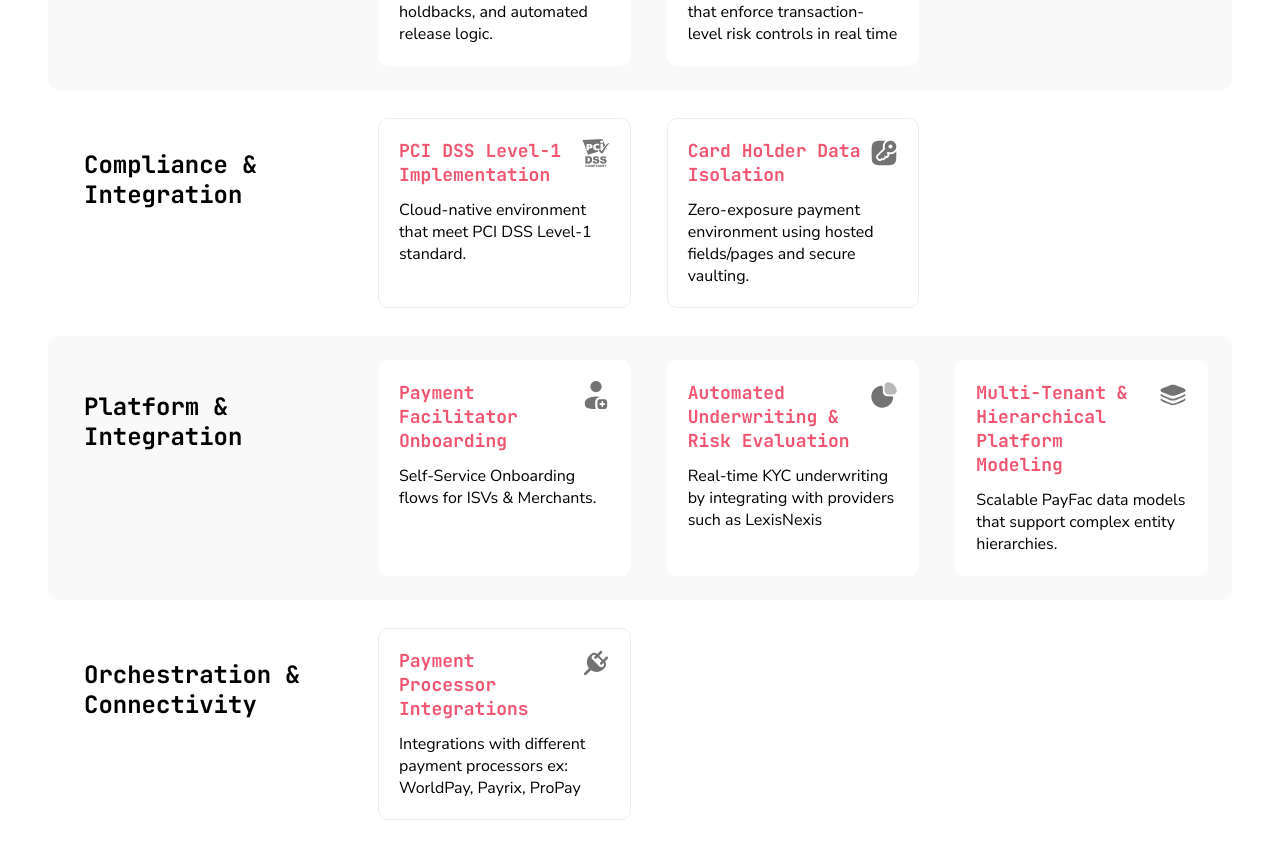
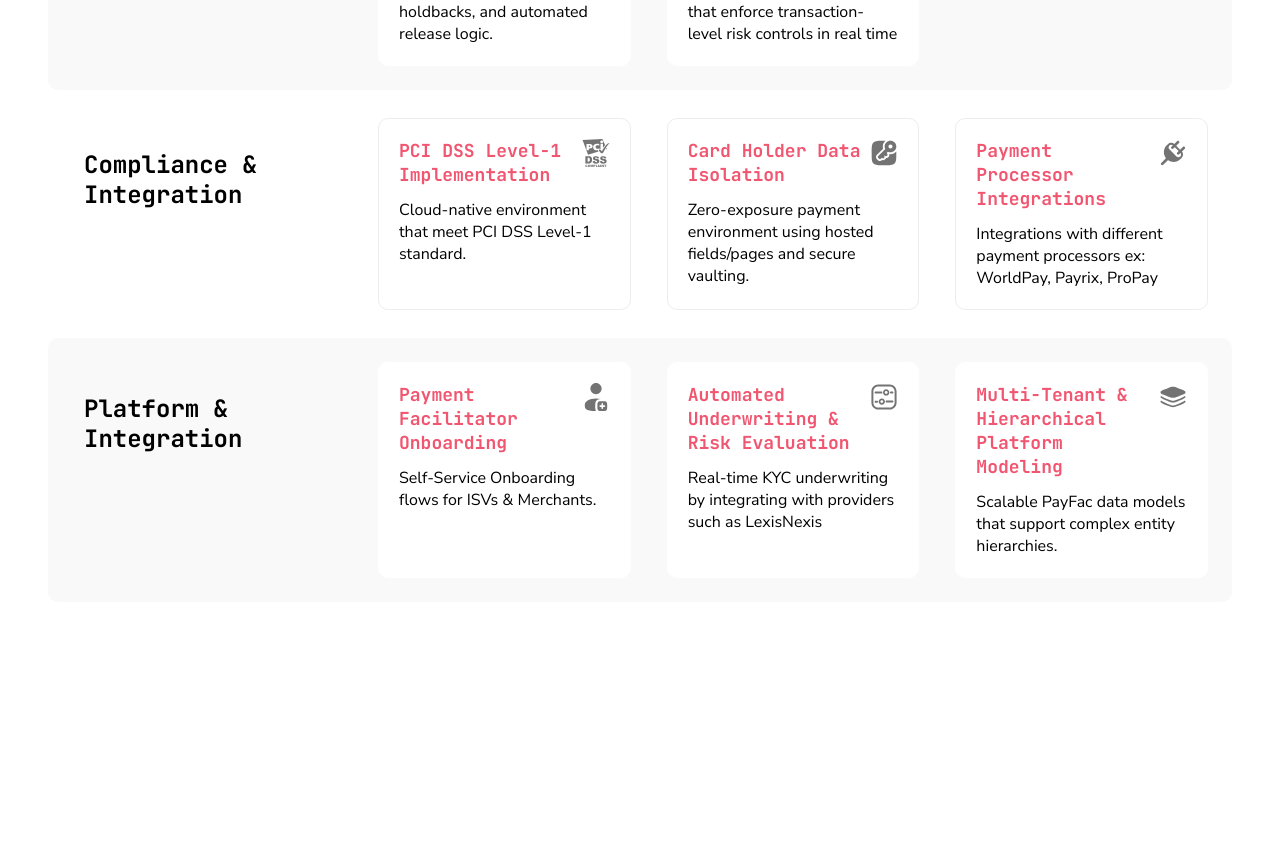
Before and after one commit to beautiful-code/bc-website, a Next.js app: page /fintech-capabilities in a window 1280 px wide. Shown: the part 503-1362 px from the top of the page. After the commit the page ends 1137 px from the top, so only its background shows below. Built offline with nearby package versions, Linux system fonts and the light colour scheme.

Commit message:
New changes to the some sections

```diff
--- a/src/app/fintech-capabilities/page.tsx
+++ b/src/app/fintech-capabilities/page.tsx
@@ -157,6 +157,12 @@ export default function FinTechCapabilitiesPage() {
               description="Zero-exposure payment environment using hosted fields/pages and secure vaulting."
               className="border border-[#EDEDED]"
             />
+            <CapabilityBox
+              icon="/icons/fintech/plug.svg"
+              title="Payment Processor Integrations"
+              description="Integrations with different payment processors ex: WorldPay, Payrix, ProPay"
+              className="border border-[#EDEDED]"
+            />
           </Section>
 
 
@@ -169,7 +175,7 @@ export default function FinTechCapabilitiesPage() {
               className="border border-transparent"
             />
             <CapabilityBox
-              icon="/icons/fintech/agentic-systems-hover.svg"
+              icon="/icons/fintech/fine-tuning.svg"
               title="Automated Underwriting & Risk Evaluation"
               description="Real-time KYC underwriting by integrating with providers such as LexisNexis"
               className="border border-transparent"
@@ -182,15 +188,7 @@ export default function FinTechCapabilitiesPage() {
             />
           </Section>
 
-          {/* Orchestration & Connectivity */}
-          <Section title="Orchestration & Connectivity" backgroundColor="#FFFFFF">
-            <CapabilityBox
-              icon="/icons/fintech/plug.svg"
-              title="Payment Processor Integrations"
-              description="Integrations with different payment processors ex: WorldPay, Payrix, ProPay"
-              className="border border-[#EDEDED]"
-            />
-          </Section>
+
         </div>
       </main>
     </div>
```
Also changed, not shown: public/icons/fintech/agentic-systems-hover.svg (deleted), public/icons/fintech/fine-tuning.svg (added).
